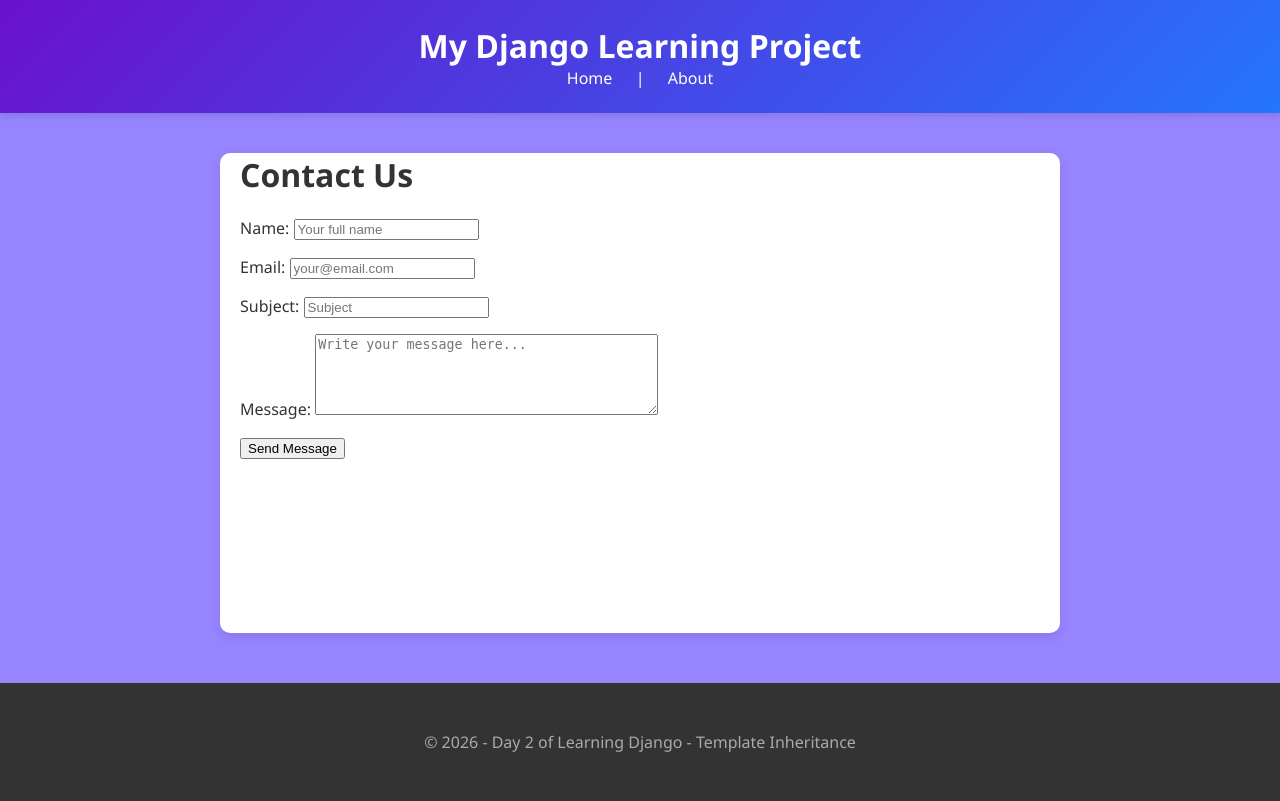
After one commit to chakrabortyabhrok/django-simple-blog, a Django app: template core/templates/core/contact.html in a window 1280 px wide. The commit adds this page. Run offline with Django 5.2, Linux system fonts and the light colour scheme; the template is opened without the code that fills it: values that come from a table or form of the project are taken from there, others are empty.

Commit message:
feat: add Django forms basics with ContactForm and validation

```diff
--- /dev/null
+++ b/core/forms.py
@@ -0,0 +1,17 @@
+from django import forms
+
+class ContactForm(forms.Form):
+    name = forms.CharField(
+        max_length=100,
+        widget=forms.TextInput(attrs={'class': 'form-control', 'placeholder': 'Your full name'})
+    )
+    email = forms.EmailField(
+        widget=forms.EmailInput(attrs={'class': 'form-control', 'placeholder': 'your@email.com'})
+    )
+    subject = forms.CharField(
+        max_length=200,
+        widget=forms.TextInput(attrs={'class': 'form-control', 'placeholder': 'Subject'})
+    )
+    message = forms.CharField(
+        widget=forms.Textarea(attrs={'class': 'form-control', 'rows': 5, 'placeholder': 'Write your message here...'})
+    )
--- a/core/static/core/css/style.css
+++ b/core/static/core/css/style.css
@@ -3,7 +3,7 @@ body {
     font-family: 'Segoe UI', Arial, sans-serif;
     margin: 0;
     padding: 0;
-    background-color: #f8f9fa;
+    background-color: #9785ff;
     color: #333;
 }
 
--- /dev/null
+++ b/core/templates/core/contact.html
@@ -0,0 +1,10 @@
+{% extends 'core/base.html' %}
+{% block title %}Contact Us{% endblock %}
+{% block content %}
+    <h1>Contact Us</h1>
+    <form method="post">
+        {% csrf_token %}
+        {{form.as_p}}
+        <button type="submit" class="btn btn-primary">Send Message</button>
+    </form>
+{% endblock %}
```
Also changed, not shown: core/templates/core/contact_success.html (added, +7 -0 lines), core/views.py (+15 -2 lines).
